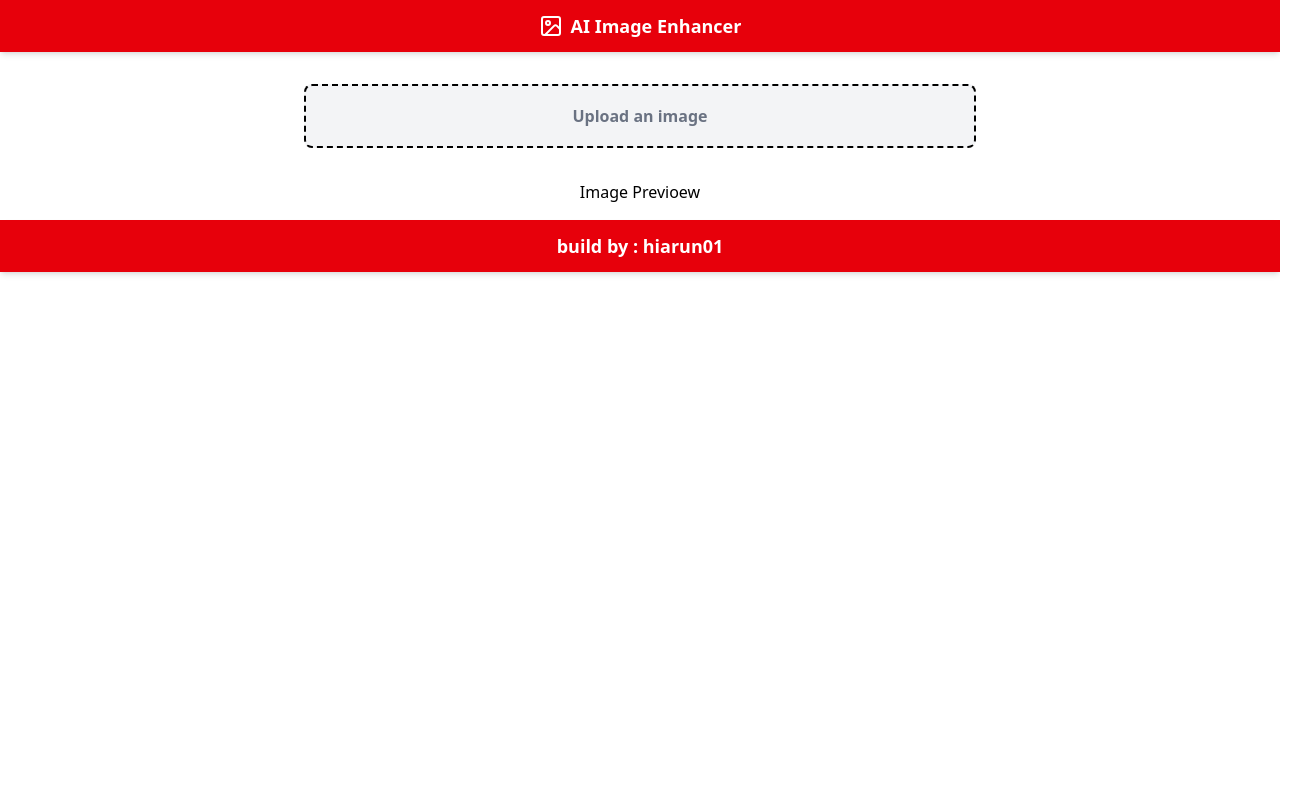
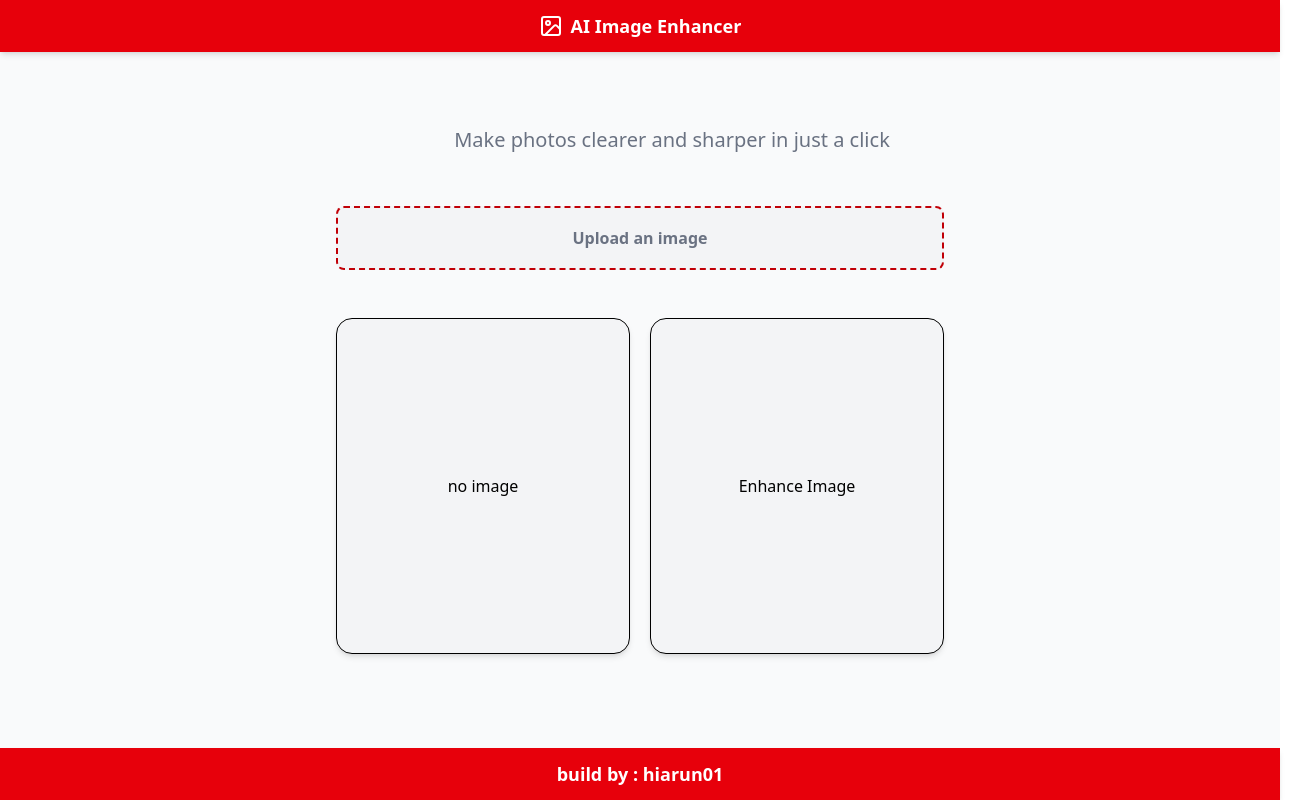
Before and after one commit to hiarun01/Clarify, a React (Vite) app: page / in a window 1280 px wide. Shown: the whole page, 1312 px wide, since content can reach past the window. Built offline with nearby package versions, Linux system fonts and the light colour scheme.

Commit message:
add original image and image preview section

```diff
--- a/src/App.jsx
+++ b/src/App.jsx
@@ -4,7 +4,7 @@ import {Image} from "lucide-react";
 
 function App() {
   return (
-    <div className="h-screen">
+    <div className="h-screen flex flex-col justify-between bg-gray-50">
       {/* Header */}
       <header className="bg-red-600 text-center text-white py-3 text-lg font-bold flex justify-center items-center gap-2 shadow-md">
         <div>
--- a/src/components/Home.jsx
+++ b/src/components/Home.jsx
@@ -4,9 +4,20 @@ import ImagePreview from "./ImagePreview";
 
 const Home = () => {
   return (
-    <div className="flex flex-col items-center justify-center h-fit gap-4 py-4 w-full">
-      <UploadImage />
-      <ImagePreview />
+    <div className=" gap-4 w-full m-auto flex flex-col items-center justify-center bg-gray-50 py-5 px-4 sm:px-6 lg:px-8 lg:py-5">
+      {/* Banner  */}
+      <div className="mx-auto w-screen max-w-screen-xl px-4 sm:px-6  lg:px-8">
+        <div className="mx-auto max-w-prose text-center">
+          <p className="mt-3 text-lg text-gray-500 sm:mt-4 sm:text-xl">
+            Make photos clearer and sharper in just a click
+          </p>
+        </div>
+      </div>
+
+      <div className="flex flex-col items-center justify-center w-full max-w-2xl gap-4 sm:px-6 lg:px-8 lg:py-5 py-5">
+        <UploadImage />
+        <ImagePreview />
+      </div>
     </div>
   );
 };
--- a/src/components/ImagePreview.jsx
+++ b/src/components/ImagePreview.jsx
@@ -1,7 +1,20 @@
 import React from "react";
 
 const ImagePreview = () => {
-  return <div>Image Previoew</div>;
+  return (
+    <div className="flex flex-col items-center justify-center h-fit gap-4 py-4 w-full max-w-3xl">
+      <div className="grid grid-cols-2 gap-5 w-full h-fit max-w-3xl">
+        {/* Original Image  */}
+        <div className="border-1 w-full shadow-md flex flex-col items-center justify-center h-84 bg-gray-100 rounded-2xl overflow-hidden">
+          <span>no image</span>
+        </div>
+        {/* Enhance Image */}
+        <div className="border-1 w-full shadow-md flex flex-col items-center justify-center h-84 bg-gray-100 rounded-2xl overflow-hidden">
+          Enhance Image
+        </div>
+      </div>
+    </div>
+  );
 };
 
 export default ImagePreview;
--- a/src/components/UploadImage.jsx
+++ b/src/components/UploadImage.jsx
@@ -2,10 +2,10 @@ import React from "react";
 
 const UploadImage = () => {
   return (
-    <div className="flex flex-col items-center justify-center h-fit gap-4 py-4 w-full">
+    <div className="flex flex-col items-center justify-center h-fit gap-4 py-4 w-full max-w-3xl">
       <label
         htmlFor="file-upload"
-        className="flex flex-col items-center justify-center w-full max-w-2xl h-16 border-2 border-dashed rounded-lg cursor-pointer bg-gray-100 hover:bg-gray-200"
+        className="flex flex-col items-center justify-center w-full  border-red-700 h-16 border-2 border-dashed rounded-lg cursor-pointer bg-gray-100 hover:bg-gray-200"
       >
         <span className="text-gray-500 font-bold">Upload an image</span>
         <input
```
